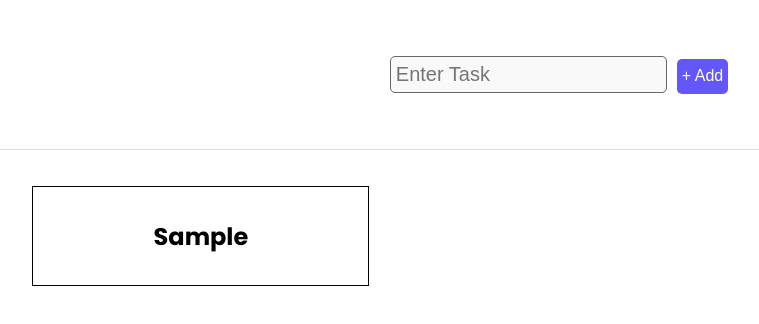
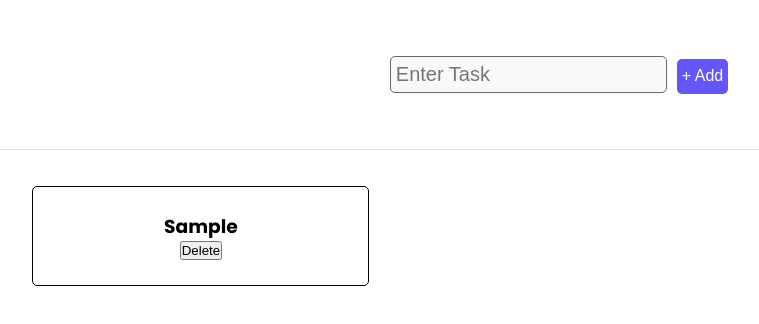
Before and after one commit to markdhareal/react-js-simple-projects, a React (Vite) app in the folder 01-to-do/: page / in a window 1280 px wide. Both pictures are taken after typing "Sample" into the empty fields and a click on the button "+ Add". Shown: the top 324 px of the page, without its empty margins (86-845 px from the left). Built offline with nearby package versions, Linux system fonts and the light colour scheme; a web font is replaced by a local one.

Commit message:
Add Delete Task

```diff
--- a/01-to-do/src/App.jsx
+++ b/01-to-do/src/App.jsx
@@ -10,6 +10,10 @@ function App() {
     setTask([...tasks, newTask]);
   };
 
+  const handleDelete = (taskToDelete) => {
+    setTask(tasks.filter((task) => task !== taskToDelete));
+  };
+
   return (
     <>
       <div className="app">
@@ -17,7 +21,7 @@ function App() {
         <main className="app_main_section">
           <div className="task_grid">
             {tasks.map((task, index) => (
-              <Task key={index} task={task} />
+              <Task key={index} task={task} handleDelete={handleDelete} />
             ))}
           </div>
         </main>
--- a/01-to-do/src/components/CardComponent.css
+++ b/01-to-do/src/components/CardComponent.css
@@ -2,10 +2,16 @@
   width: 100%;
   min-height: 100px;
   border: 1px solid #000;
+  border-radius: 5px;
   padding: 15px;
   margin-bottom: 15px;
   cursor: pointer;
   display: flex;
+  flex-direction: column;
   justify-content: center;
   align-items: center;
 }
+
+button {
+  cursor: pointer;
+}
--- a/01-to-do/src/components/CardComponent.jsx
+++ b/01-to-do/src/components/CardComponent.jsx
@@ -1,10 +1,11 @@
 import React from "react";
 import "./CardComponent.css";
 
-const CardComponent = ({ children }) => {
+const CardComponent = ({ task, handleDelete }) => {
   return (
     <div className="card">
-      <h2>{children}</h2>
+      <h3>{task}</h3>
+      <button onClick={() => handleDelete(task)}>Delete</button>
     </div>
   );
 };
--- a/01-to-do/src/components/Task.jsx
+++ b/01-to-do/src/components/Task.jsx
@@ -1,10 +1,12 @@
 import React from "react";
 import CardComponent from "./CardComponent";
 
-const Task = ({ task }) => {
+const Task = ({ task, handleDelete }) => {
   return (
     <>
-      <CardComponent>{task}</CardComponent>
+      <CardComponent task={task} handleDelete={handleDelete}>
+        {task}
+      </CardComponent>
     </>
   );
 };
```
